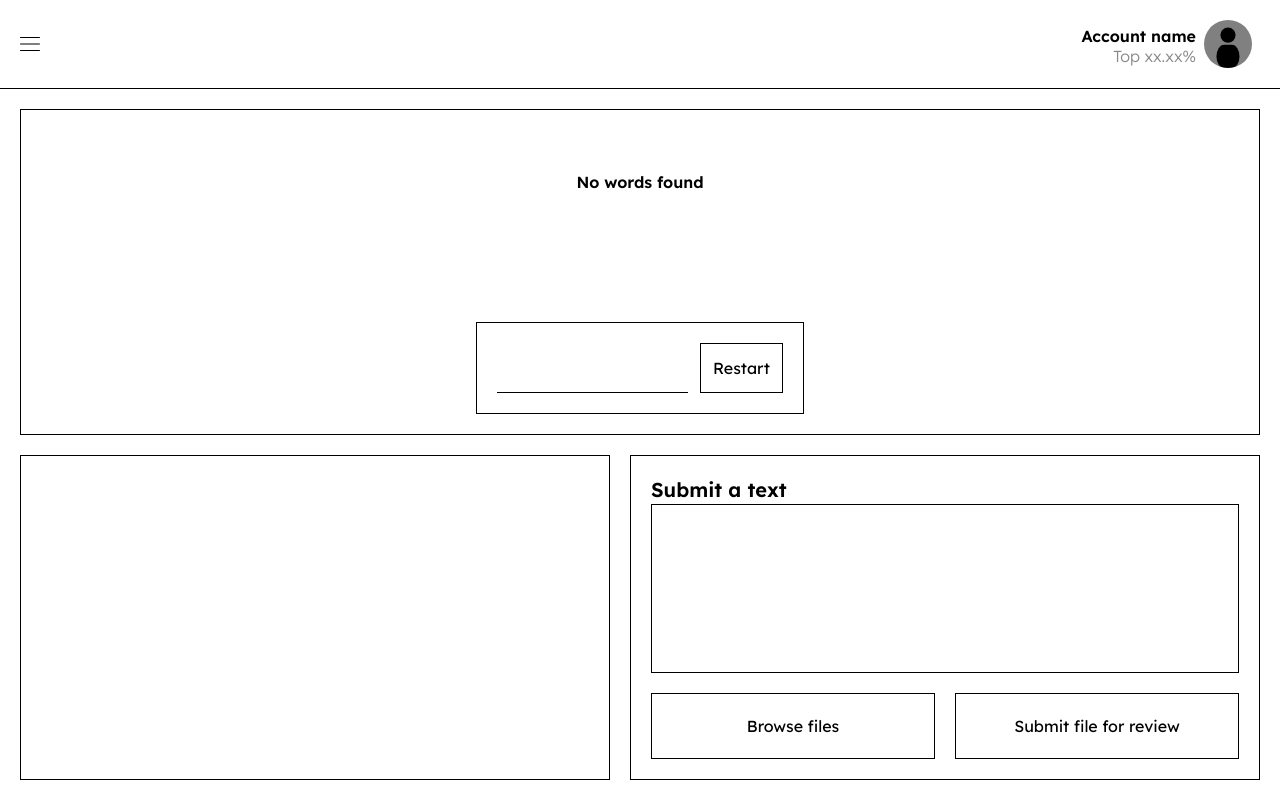
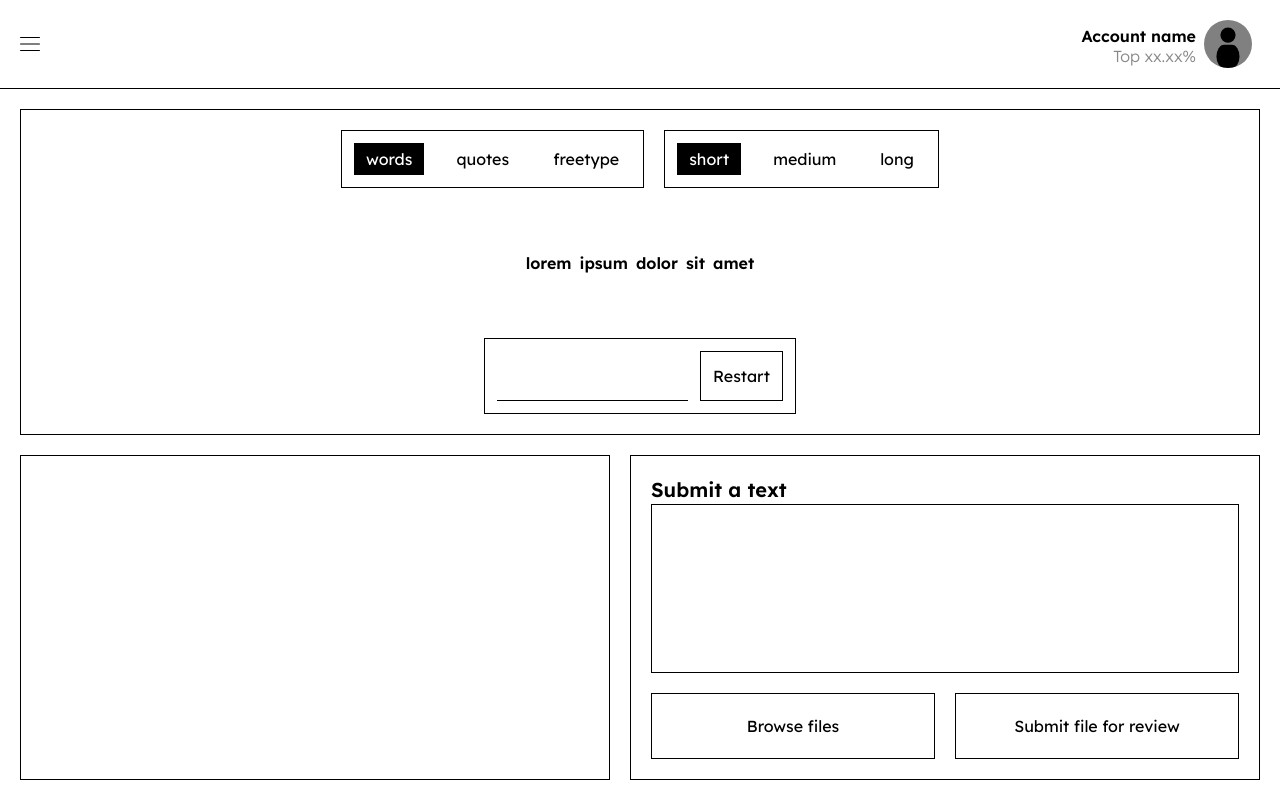
Before and after one commit to thorbert-anson-shi/tzoom, a Next.js app: page / in a window 1280 px wide. Built offline with nearby package versions, Linux system fonts and the light colour scheme.

Commit message:
Created choice panel and linked it to test panel

```diff
--- a/src/app/data.ts
+++ b/src/app/data.ts
@@ -5,7 +5,7 @@ import { NextResponse } from 'next/server';
 
 let prisma = new PrismaClient();
 
-export async function fetchText({ mode, category, length }: { mode: string, category: string, length: number }) {
+export async function fetchText({ mode, length, category }: { mode: string, length: number, category?: string }) {
   const texts = await prisma.text.findMany({
     include: {
       sentences: true,
--- a/src/app/globals.css
+++ b/src/app/globals.css
@@ -23,3 +23,8 @@ h2 {
 .default-font {
   font-family: var(--primary-font);
 }
+
+.selected {
+  color: white;
+  background-color: black;
+}
--- a/src/components/choices-panel.tsx
+++ b/src/components/choices-panel.tsx
@@ -1,13 +1,18 @@
-import { useState } from "react";
+import { modes, lengths } from "./test-panel";
 
-export enum Modes {
-  words = 0,
-  quotes,
-  freetype,
+interface ChoicesPanelProps {
+  mode: string;
+  length: number;
+  setMode: (mode: string) => void;
+  setLength: (length: number) => void;
 }
 
-export default function ChoicesPanel() {
-  const [mode, setMode] = useState("words");
+export default function ChoicesPanel({
+  mode,
+  length,
+  setMode,
+  setLength,
+}: ChoicesPanelProps) {
   return (
     <>
       <div
@@ -16,19 +21,41 @@ export default function ChoicesPanel() {
       >
         <div
           id="mode-container"
-          className="flex flex-row justify-between space-x-3 border border-black p-3 md:space-x-5 md:p-5"
+          className="flex flex-row justify-between space-x-3 border border-black p-1 md:space-x-5 md:p-3"
         >
-          <button id="words">Words</button>
-          <button id="quotes">Quotes</button>
-          <button id="freetype">Freetype</button>
+          {/* Mode selector */}
+          {modes.map((m, index) => {
+            return (
+              <button
+                key={index}
+                id={`${m}-mode-selector`}
+                onClick={() => setMode(m)}
+                className={`default-font px-1 py-1 hover:bg-neutral-300 md:px-3 ${m === mode ? "selected" : ""}`}
+              >
+                {m.toLowerCase()}
+              </button>
+            );
+          })}
         </div>
         <div
           id="length-container"
-          className="flex flex-row justify-between space-x-3 border border-black p-3 md:space-x-5 md:p-5"
+          className="flex flex-row justify-between space-x-3 border border-black p-1 md:space-x-5 md:p-3"
         >
-          <button id="25">Short</button>
-          <button id="50">Medium</button>
-          <button id="100">Long</button>
+          {/* Length selector */}
+          {Object.entries(lengths).map(([key, value]) => {
+            return (
+              <button
+                id={`${key}-length-selector`}
+                key={`${key}-${value}`}
+                onClick={(e) => {
+                  setLength(value);
+                }}
+                className={`default-font px-1 py-1 hover:bg-neutral-300 md:px-3 ${length === value ? "selected" : ""}`}
+              >
+                {key}
+              </button>
+            );
+          })}
         </div>
       </div>
     </>
--- a/src/components/test-panel.tsx
+++ b/src/components/test-panel.tsx
@@ -1,20 +1,42 @@
 "use client";
 
 import { useState } from "react";
-import { fetchText } from "../app/data";
+import ChoicesPanel from "./choices-panel";
+import { fetchText } from "@/app/data";
+
+export const modes = ["words", "quotes", "freetype"];
+export const lengths = {
+  short: 25,
+  medium: 50,
+  long: 100,
+};
 
 export default function TestPanel() {
-  const [words, setWords] = useState([]);
+  const [words, setWords] = useState([
+    "lorem",
+    "ipsum",
+    "dolor",
+    "sit",
+    "amet",
+  ]);
+  const [mode, setMode] = useState<string>("words");
+  const [length, setLength] = useState<number>(lengths.short);
 
   return (
     <div
       id="panel"
       className="flex h-full w-full flex-col items-center justify-between p-3 md:p-5"
     >
+      <ChoicesPanel
+        mode={mode}
+        length={length}
+        setLength={setLength}
+        setMode={setMode}
+      />
       <div id="words" className="m-5 md:m-10">
         {words.length > 0 ? (
           words.map((word, index) => (
-            <span key={index} className="inline">
+            <span key={index} className="mx-1 inline">
               <h1 className="inline">{word}</h1>
             </span>
           ))
@@ -22,7 +44,7 @@ export default function TestPanel() {
           <h1>No words found</h1>
         )}
       </div>
-      <span className="border border-black p-3 md:space-x-3 md:p-5">
+      <span className="border border-black p-1 md:space-x-3 md:p-3">
         <input
           type="text"
           className="default-font h-full border-b border-b-black bg-transparent outline-none"
@@ -30,6 +52,9 @@ export default function TestPanel() {
         <button
           id="restart"
           className="default-font border border-black hover:bg-neutral-300 md:p-3"
+          onClick={() => {
+            fetchText({ mode, length });
+          }}
         >
           Restart
         </button>
```
Also changed, not shown: src/interfaces.ts (added, +19 -0 lines).
